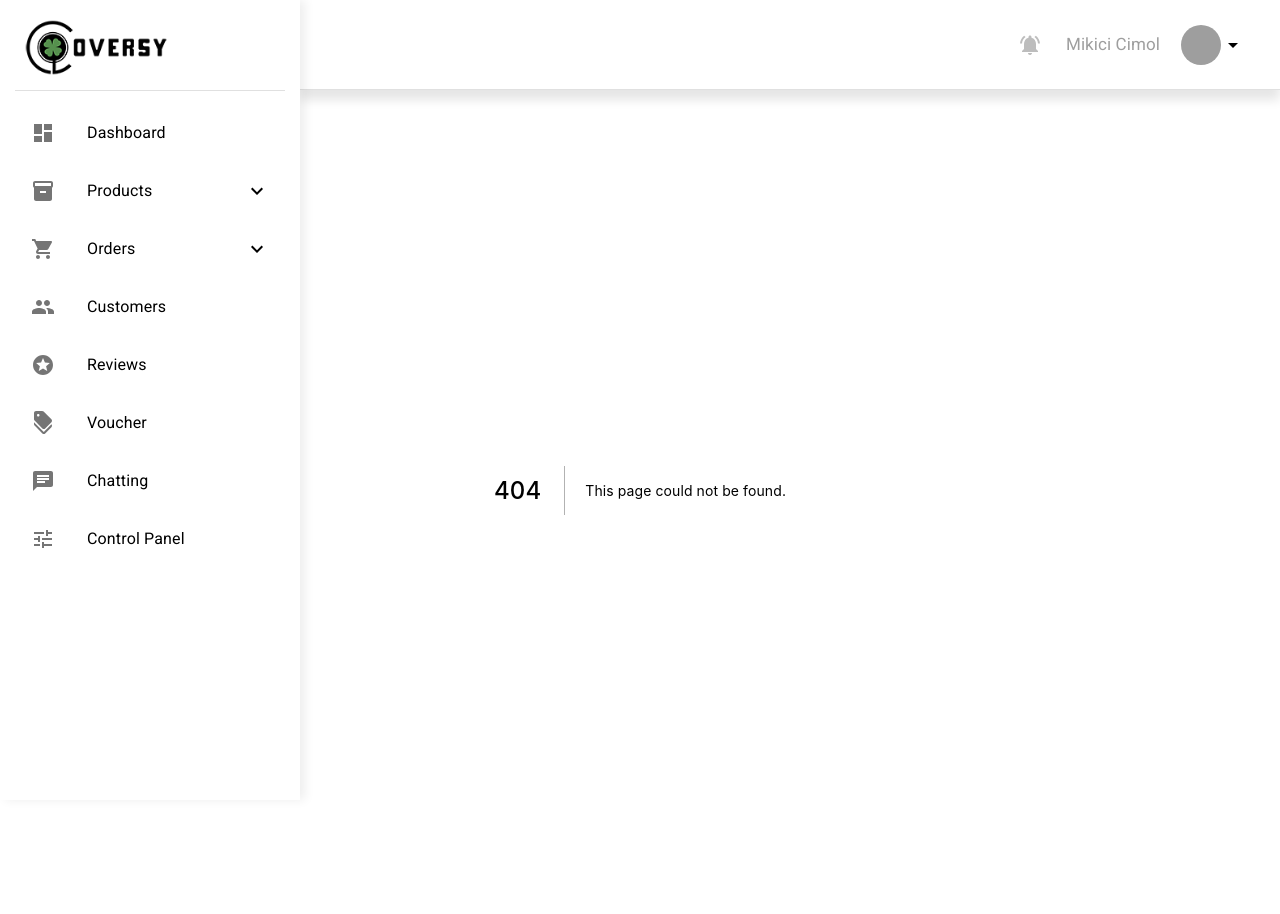
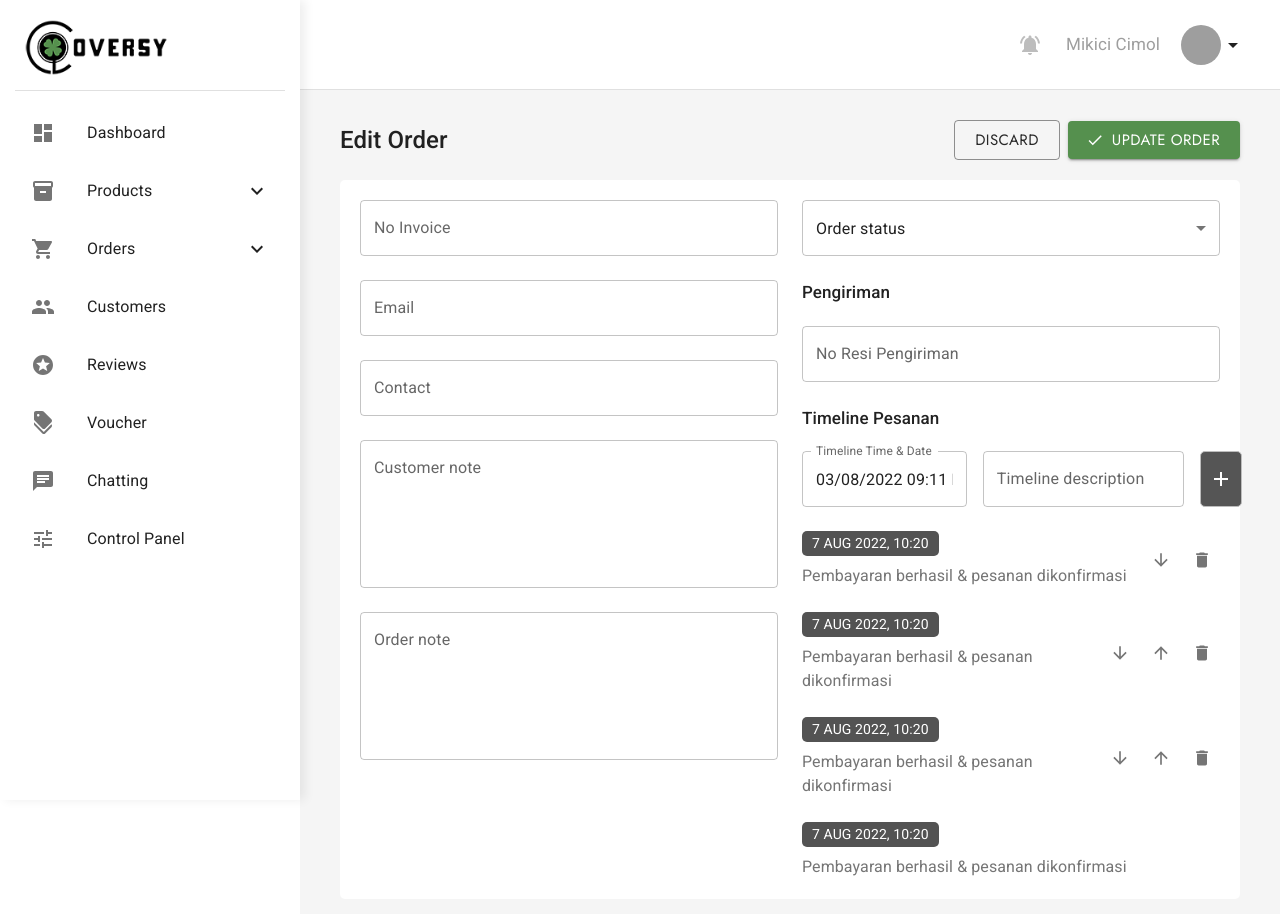
Before and after one commit to ericpeweh/cloversy-store-admin, a Next.js app: page /orders/1/edit in a window 1280 px wide. Before the commit this address had no page. Shown: the top 914 px of the page. Before the commit the page ends 890 px from the top, so only its background shows below. Built offline with nearby package versions, Linux system fonts and the light colour scheme; grey boxes are pictures that could not be loaded.

Commit message:
added Edit order page
- created DateTimePicker reuseable component

```diff
--- /dev/null
+++ b/components/DateTimePicker/DateTimePicker.styles.ts
@@ -0,0 +1,8 @@
+// Dependencies
+import { styled } from "@mui/system";
+
+export const DateTimePickerContainer = styled("div")({
+	"& > div": {
+		width: "100%"
+	}
+});
--- /dev/null
+++ b/components/DateTimePicker/DateTimePicker.tsx
@@ -0,0 +1,41 @@
+// Dependencies
+import React from "react";
+import { LocalizationProvider } from "@mui/x-date-pickers";
+import { AdapterLuxon } from "@mui/x-date-pickers/AdapterLuxon";
+
+// Styles
+import { DateTimePickerContainer } from "./DateTimePicker.styles";
+
+// Components
+import { DateTimePicker as MuiDateTimePicker } from "@mui/x-date-pickers/DateTimePicker";
+import { TextField } from "@mui/material";
+
+interface DateTimePickerProps {
+	label: string;
+}
+
+const DateTimePicker = ({ label }: DateTimePickerProps) => {
+	const [selectedDate, setSelectedDate] = React.useState<Date | null>(
+		new Date("2022-08-03T21:11:54")
+	);
+
+	const handleChange = (newValue: Date | null) => {
+		setSelectedDate(newValue);
+	};
+
+	return (
+		<DateTimePickerContainer>
+			<LocalizationProvider dateAdapter={AdapterLuxon}>
+				<MuiDateTimePicker
+					label={label}
+					inputFormat="dd/MM/yyyy hh:mm a"
+					value={selectedDate}
+					onChange={handleChange}
+					renderInput={params => <TextField {...params} />}
+				/>
+			</LocalizationProvider>
+		</DateTimePickerContainer>
+	);
+};
+
+export default DateTimePicker;
--- /dev/null
+++ b/pages/orders/[orderId]/edit.tsx
@@ -0,0 +1,25 @@
+// Dependencies
+import type { NextPage } from "next";
+import Head from "next/head";
+
+// Components
+import MainWrapper from "../../../components/MainWrapper/MainWrapper";
+import EditOrder from "../../../parts/EditOrder/EditOrder";
+
+const EditOrderPage: NextPage = () => {
+	return (
+		<>
+			<Head>
+				<title>Edit Order | Cloversy Web Admin</title>
+				<meta name="description" content="Customize your shoes, be special!" />
+				<link rel="icon" href="/favicon.ico" />
+			</Head>
+
+			<MainWrapper>
+				<EditOrder />
+			</MainWrapper>
+		</>
+	);
+};
+
+export default EditOrderPage;
--- /dev/null
+++ b/parts/EditOrder/EditOrder.styles.ts
@@ -0,0 +1,35 @@
+// Dependencies
+import { styled } from "@mui/system";
+
+export const EditOrderContainer = styled("div")({});
+
+export const FormContainer = styled("form")({
+	mr: "-2.4rem",
+	backgroundColor: "#fff",
+	borderRadius: "0.5rem",
+	padding: "2rem",
+	marginTop: "2rem"
+});
+
+export const InputTitle = styled("h4")({
+	fontSize: "1.7rem",
+	fontWeight: 500,
+	marginBottom: "2rem"
+});
+
+export const TimelineItem = styled("div")({
+	display: "flex",
+	alignItems: "center",
+	gap: "1rem"
+});
+
+export const TimelineText = styled("p")(({ theme }) => ({
+	fontSize: "1.6rem",
+	color: theme.palette.grey[600]
+}));
+
+export const TimelineAction = styled("div")({
+	display: "flex",
+	gap: "0.5rem",
+	marginLeft: "auto"
+});
--- /dev/null
+++ b/parts/EditOrder/EditOrder.tsx
@@ -0,0 +1,142 @@
+// Dependencies
+import React, { useState } from "react";
+
+// Styles
+import {
+	EditOrderContainer,
+	FormContainer,
+	InputTitle,
+	TimelineAction,
+	TimelineItem,
+	TimelineText
+} from "./EditOrder.styles";
+
+// Icons
+import DoneIcon from "@mui/icons-material/Done";
+import AddIcon from "@mui/icons-material/Add";
+import ArrowDownwardIcon from "@mui/icons-material/ArrowDownward";
+import ArrowUpwardIcon from "@mui/icons-material/ArrowUpward";
+import DeleteIcon from "@mui/icons-material/Delete";
+
+// Components
+import { Grid, IconButton, Stack } from "@mui/material";
+import Button from "../../components/Button/Button";
+import PageTitle from "../../components/PageTitle/PageTitle";
+import TextInput from "../../components/TextInput/TextInput";
+import SelectInput from "../../components/SelectInput/SelectInput";
+import BoxButton from "../../components/BoxButton/BoxButton";
+import DateTimePicker from "../../components/DateTimePicker/DateTimePicker";
+import StatusBadge from "../../components/StatusBadge/StatusBadge";
+
+const EditOrder = () => {
+	return (
+		<EditOrderContainer>
+			<Stack direction="row" alignItems="center" justifyContent="space-between">
+				<PageTitle>Edit Order</PageTitle>
+				<Stack direction="row" alignItems="center" gap={1}>
+					<Button size="small" color="secondary" variant="outlined">
+						Discard
+					</Button>
+					<Button startIcon={<DoneIcon />} size="small" color="primary">
+						Update Order
+					</Button>
+				</Stack>
+			</Stack>
+			<FormContainer>
+				<Grid container spacing={3} alignItems="flex-start">
+					<Grid container item xs={6} spacing={3}>
+						<Grid item xs={12}>
+							<TextInput id="title" label="No Invoice" />
+						</Grid>
+						<Grid item xs={12}>
+							<TextInput id="email" label="Email" />
+						</Grid>
+						<Grid item xs={12}>
+							<TextInput id="contact" label="Contact" />
+						</Grid>
+
+						<Grid item xs={12}>
+							<TextInput id="customerNote" label="Customer note" multiline rows={5} />
+						</Grid>
+						<Grid item xs={12}>
+							<TextInput id="orderNote" label="Order note" multiline rows={5} />
+						</Grid>
+					</Grid>
+					<Grid container item xs={6} spacing={3}>
+						<Grid item xs={12}>
+							<SelectInput
+								options={[
+									"Order status",
+									"Awaiting payment",
+									"Confirmed",
+									"On Progress",
+									"Shipped",
+									"Delivered",
+									"Canceled",
+									"Pending"
+								]}
+								value={"Order status"}
+							/>
+						</Grid>
+						<Grid item xs={12}>
+							<InputTitle>Pengiriman</InputTitle>
+							<TextInput id="noResi" label="No Resi Pengiriman" />
+						</Grid>
+						<Grid item xs={12}>
+							<InputTitle>Timeline Pesanan</InputTitle>
+							<Grid container spacing={2}>
+								<Grid item xs={5}>
+									<DateTimePicker label="Timeline Time & Date" />
+								</Grid>
+								<Grid item xs={6}>
+									<TextInput id="noResi" label="Timeline description" />
+								</Grid>
+								<Grid item xs={1}>
+									<BoxButton
+										sx={{
+											width: "100%",
+											height: "100%",
+											backgroundColor: "#555",
+											color: "#fff"
+										}}
+									>
+										<AddIcon />
+									</BoxButton>
+								</Grid>
+							</Grid>
+						</Grid>
+						{[1, 2, 3, 4].map((item, i, arr) => (
+							<Grid key={item} container item xs={12} spacing={2}>
+								<Grid item xs={12}>
+									<TimelineItem>
+										<Stack gap={1}>
+											<StatusBadge color="secondary">7 Aug 2022, 10:20</StatusBadge>
+											<TimelineText>Pembayaran berhasil & pesanan dikonfirmasi</TimelineText>
+										</Stack>
+										{i !== 3 && (
+											<TimelineAction>
+												<IconButton>
+													<ArrowDownwardIcon fontSize="small" />
+												</IconButton>
+												{i !== 0 && (
+													<IconButton>
+														<ArrowUpwardIcon fontSize="small" />
+													</IconButton>
+												)}
+												<IconButton>
+													<DeleteIcon fontSize="small" />
+												</IconButton>
+											</TimelineAction>
+										)}
+									</TimelineItem>
+								</Grid>
+							</Grid>
+						))}
+					</Grid>
+				</Grid>
+			</FormContainer>
+		</EditOrderContainer>
+	);
+};
+
+export default EditOrder;
--- a/parts/OrderDetails/OrderDetails.tsx
+++ b/parts/OrderDetails/OrderDetails.tsx
@@ -107,7 +107,7 @@ const OrderDetails = () => {
 				<Stack direction="row" gap={1} height="4rem">
 					<SelectInput
 						options={[
-							"Change status",
+							"Change order status",
 							"Awaiting payment",
 							"Confirmed",
 							"On Progress",
@@ -116,9 +116,9 @@ const OrderDetails = () => {
 							"Canceled",
 							"Pending"
 						]}
-						value={"Change status"}
+						value={"Change order status"}
 						size="small"
-						sx={{ width: "20rem" }}
+						sx={{ width: "25rem" }}
 					/>
 					<BoxButton sx={{ mr: 1 }}>Save</BoxButton>
 					<BoxButton sx={{ backgroundColor: "#555", color: "#fff" }}>
```
